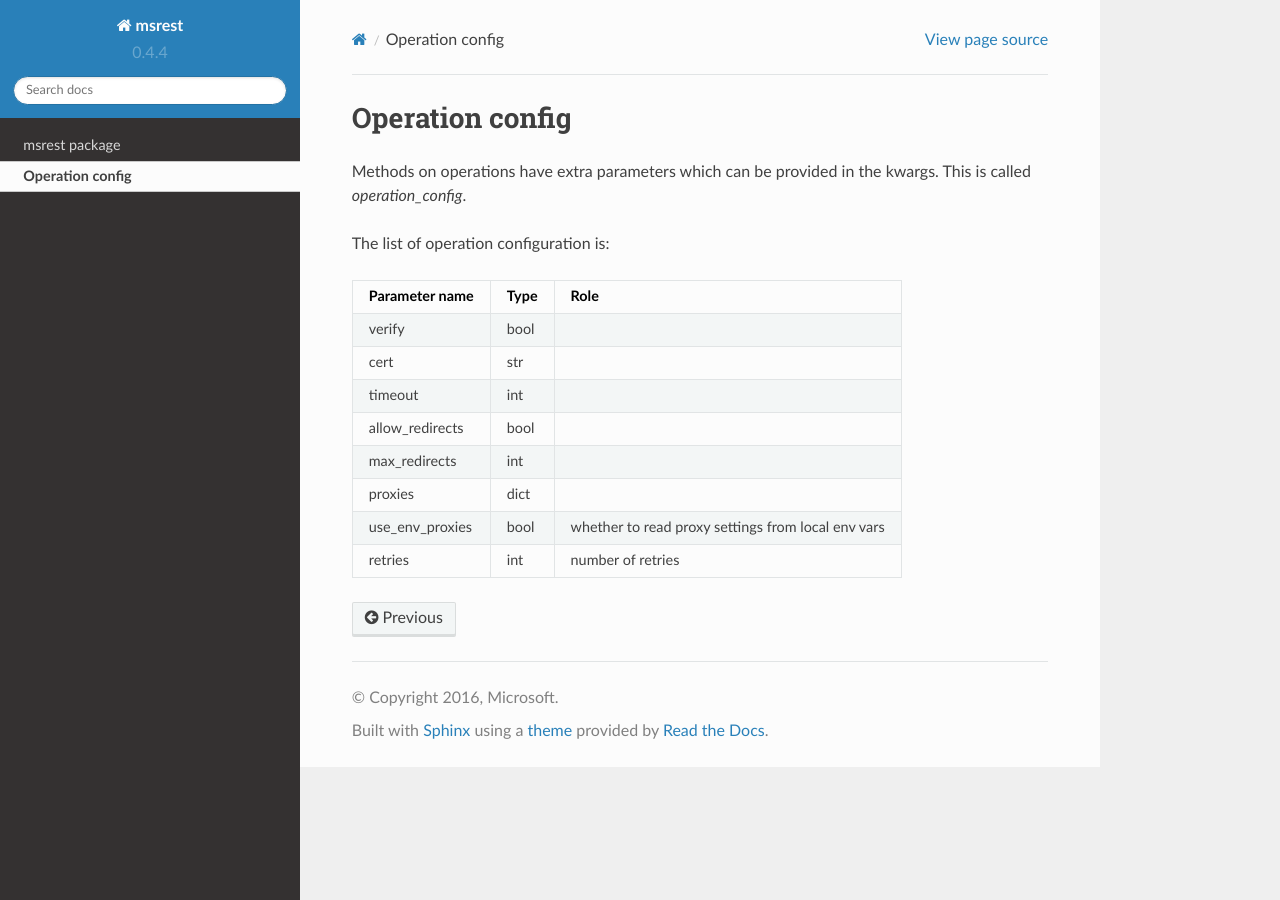
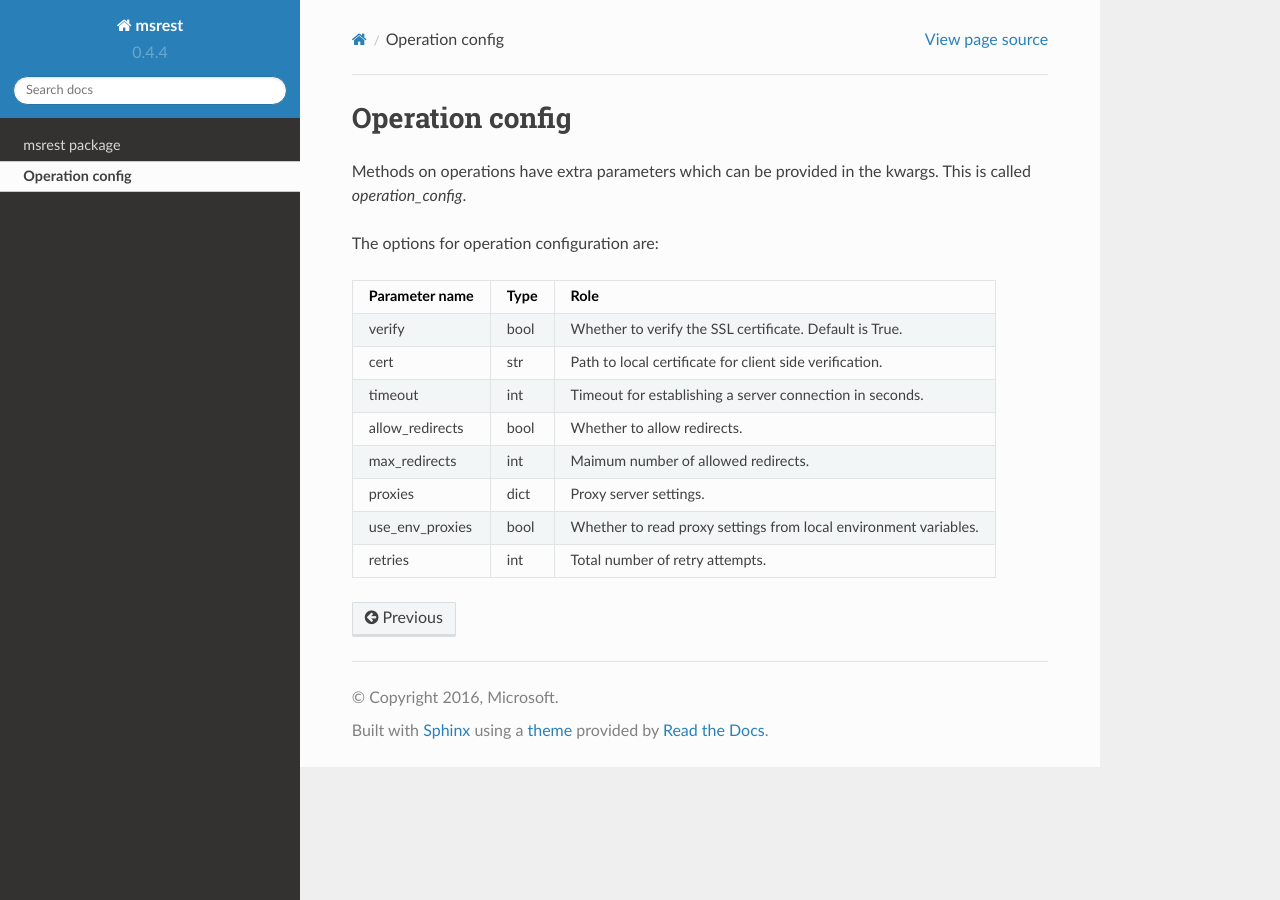
Before and after one commit to Azure/msrest-for-python, a Sphinx documentation site: the page built from doc/operation_config.rst, in a window 1280 px wide. Built offline with Sphinx 7.4.7 and the Read the Docs theme 2.0.0, drawn with Linux system fonts in a browser that asks for light colours.

Commit message:
Update configuration text (from @annatisch)

```diff
--- a/doc/operation_config.rst
+++ b/doc/operation_config.rst
@@ -5,17 +5,17 @@ Operation config
 
 Methods on operations have extra parameters which can be provided in the kwargs. This is called `operation_config`.
 
-The list of operation configuration is:
+The options for operation configuration are:
 
 =============== ==== ====
 Parameter name  Type Role
 =============== ==== ====
-verify          bool
-cert            str
-timeout         int
-allow_redirects bool
-max_redirects   int
-proxies         dict
-use_env_proxies bool whether to read proxy settings from local env vars
-retries         int  number of retries
+verify          bool Whether to verify the SSL certificate. Default is True.
+cert            str  Path to local certificate for client side verification.
+timeout         int  Timeout for establishing a server connection in seconds.
+allow_redirects bool Whether to allow redirects.
+max_redirects   int  Maimum number of allowed redirects.
+proxies         dict Proxy server settings.
+use_env_proxies bool Whether to read proxy settings from local environment variables.
+retries         int  Total number of retry attempts.
 =============== ==== ====
```
